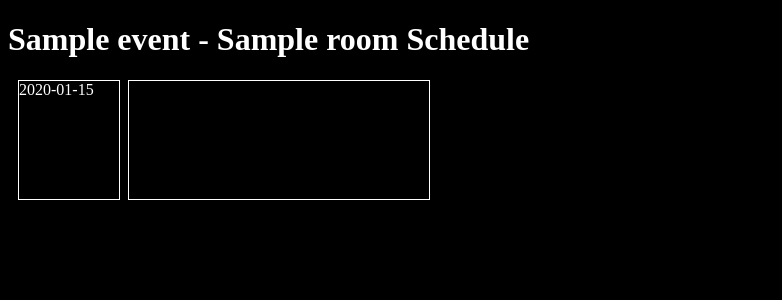
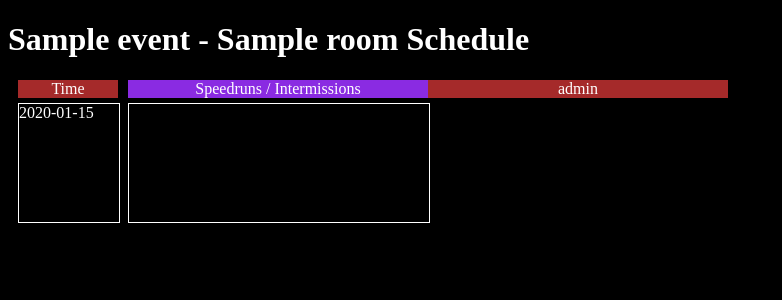
Before and after one commit to PokerFacowaty/sinpp, a Django app: template schedule/templates/schedule/base_schedule.html in a window 1280 px wide. Shown: the top 300 px of the page, without its empty margins (0-782 px from the left). Run offline with Django 4.2, Linux system fonts and the light colour scheme; the template is opened without the code that fills it: most values are stand-ins (such as "Sample title", 1, 10 or a date in 2020).

Commit message:
Role names now show up

```diff
--- a/schedule/static/schedule/css/base_schedule.css
+++ b/schedule/static/schedule/css/base_schedule.css
@@ -2,6 +2,8 @@
     --timeHeight: 118px; /* 120px so that a minute is 2 px - 2px for border */
     --runsColumnWidth: 300px;
     --runsWidth: 290px; /* --runsColumnWidth - padding */
+    --shiftsColumnWidth: 300px;
+    --shiftsWidth: 290px;
 }
 
 body {
@@ -22,6 +24,12 @@ body {
 #time-runs {
     text-align: center;
     background-color: blueviolet;
+}
+
+.role-name {
+    width: var(--runsColumnWidth);
+    text-align: center;
+    background-color: brown;
 }
 
 #schedule-table {
--- a/schedule/templates/schedule/base_schedule.html
+++ b/schedule/templates/schedule/base_schedule.html
@@ -7,6 +7,13 @@
 {% endblock %}
 {% block content %}
 <h1>{{ room.EVENT }} - {{ room.NAME }} Schedule</h1>
+<div id="column-names">
+    <div id="time-name">Time</div>
+    <div id="time-runs">Speedruns / Intermissions</div>
+    {% for role in roles %}
+        <div class="role-name"> {{ role }} </div>
+    {% endfor %}
+</div>
 <div id="schedule-table">
         <div id="time-column">
             {% for t in times %}
```
